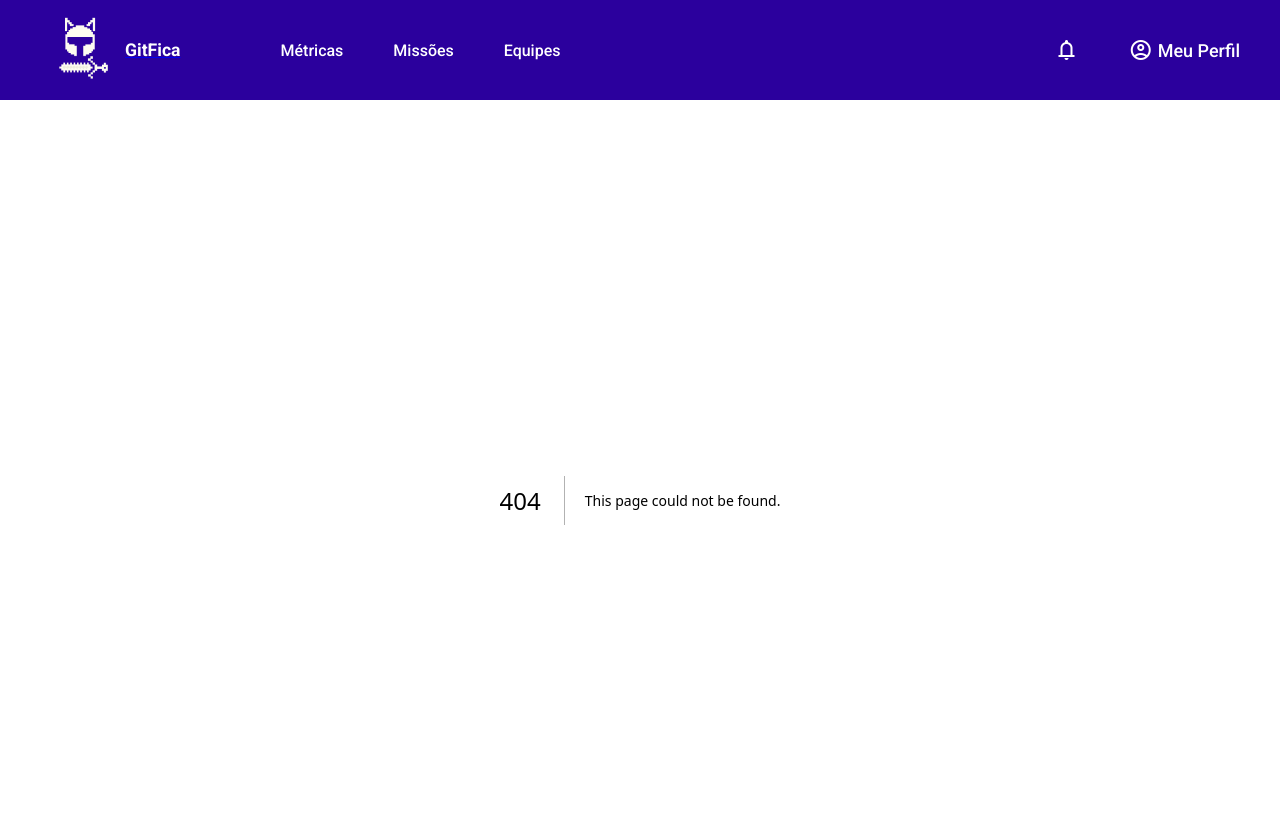
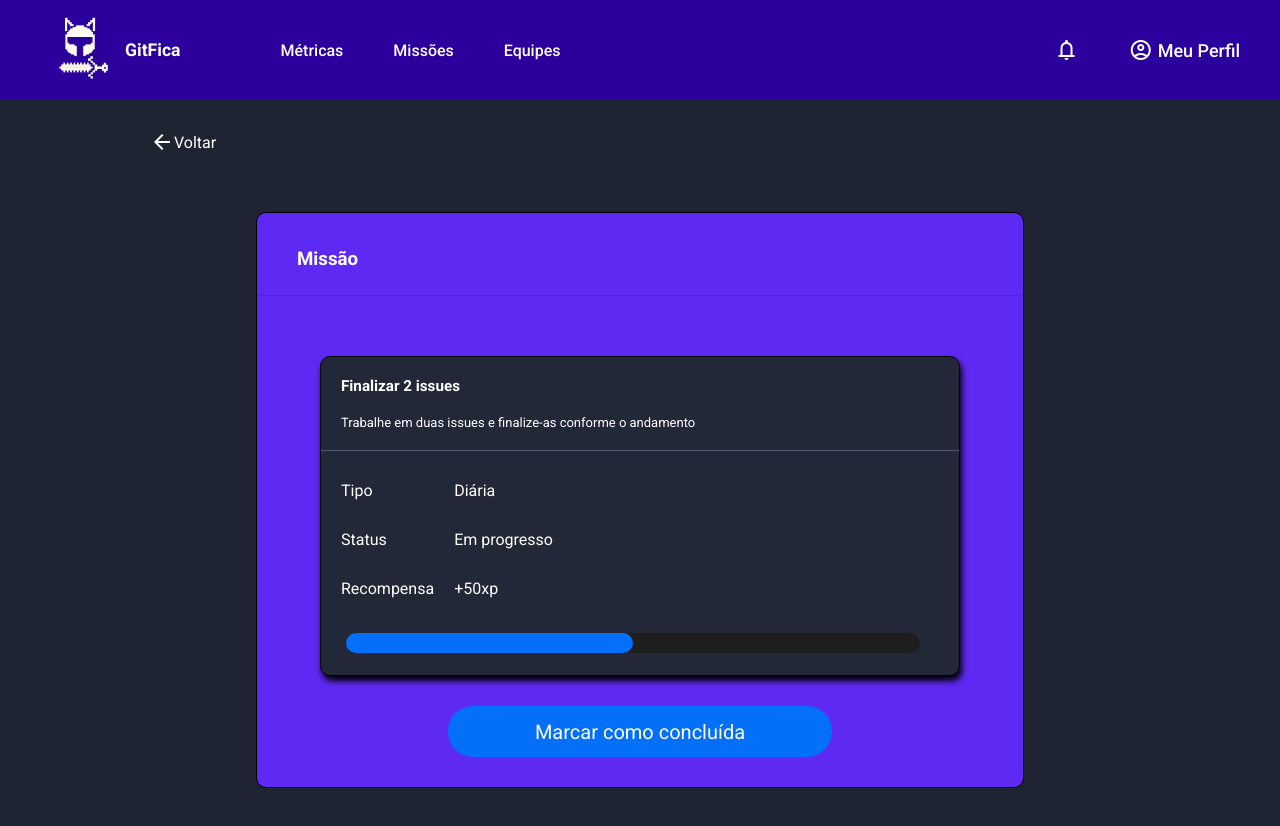
Before and after one commit to fga-eps-mds/2025.1-SGI-Frontend, a Next.js app: page /mission_detail in a window 1280 px wide. Before the commit this address had no page. Shown: the top 826 px of the page. Built offline with nearby package versions, Linux system fonts and the light colour scheme.

Commit message:
feat: termina tela de detalhes da missão

```diff
--- /dev/null
+++ b/src/app/mission_detail/mission_detail.module.css
@@ -0,0 +1,129 @@
+.container {
+  display: flex;
+  justify-content: center;
+  align-items: center;
+  height: 100vh;
+  font-family: var(--font-roboto), sans-serif;
+  color: white;
+}
+
+.mainPanel {
+  width: 60vw;
+  height: 45vw;
+  background: #5F29F4;
+  border: 1px solid black;
+  border-radius: 10px;
+}
+
+.backButton {
+  display: flex;
+  align-items: center;
+  position: absolute;
+  top: 130px;
+  left: 150px;
+  cursor: pointer;
+  text-decoration: none;
+  color: white;
+}
+
+.backButton:hover {
+  opacity: 0.8;
+}
+
+.missionTitle {
+  position: relative;
+  top: 35px;
+  left: 40px;
+}
+
+.separationBar {
+  width: 100%;
+  height: 1px;
+  background-color: #444;
+  margin: 60px 0px;
+}
+
+.detailPanel {
+  width: 50vw;
+  height: 25vw;
+  background: #222838;
+  border: 1px solid black;
+  border-radius: 10px;
+  box-shadow: 2px 5px 6px black;
+  margin-left: auto;
+  margin-right: auto;
+}
+
+.detailTitle {
+  position: relative;
+  top: 20px;
+  left: 20px;
+  font-size: 13px;
+}
+
+.detailExplanation {
+  position: relative;
+  top: 40px;
+  left: 20px;
+  font-size: 13px;
+}
+
+.detail_separationBar {
+  width: 100%;
+  height: 1px;
+  background-color: #51596F;
+  margin: 60px 0px;
+}
+
+.xpBar {
+  width: 90%;
+  height: 20px;
+  background-color: #1E1E1E;
+  border-radius: 12px;
+  margin: 25px;
+  position: relative;
+  top: 10px;
+  justify-content: center;
+}
+
+.xpFill {
+  height: 100%;
+  background-color: #046FF8;
+  border-radius: 12px;
+}
+
+.completedBox {
+  display: flex;
+  position: relative;
+  width: 30vw;
+  height: 4vw;
+  background: #046FF8;
+  border-radius: 25px;
+  margin-left: auto;
+  margin-right: auto;
+  align-items: center;
+  justify-content: center;
+  font-size: 20px;
+  cursor: pointer;
+  margin-top: 30px;
+}
+
+.infoTitle {
+  display: flex;
+  flex-direction: column;
+  gap: 30px;
+  margin-top: -30px;
+}
+
+.infoDescription {
+  display: flex;
+  flex-direction: column;
+  gap: 30px;
+  margin-top: -30px;
+}
+
+.tabs {
+  display: flex;
+  margin-left: 20px;
+  gap: 20px;
+}
--- /dev/null
+++ b/src/app/mission_detail/page.tsx
@@ -0,0 +1,67 @@
+'use client';
+import styles from './mission_detail.module.css';
+import Link from 'next/link';
+
+export default function Mission_detail(){
+    return(
+
+        <main className={styles.container}>
+            <Link href="/missions" className={styles.backButton}>
+                <span className="material-icons">arrow_back</span>
+                <span>Voltar</span>
+            </Link>
+            <div className={styles.mainPanel}>
+                <div className={styles.missionTitle}>
+                    <h3> Missão</h3>
+                </div>
+                <div className={styles.separationBar}></div>
+                <div className={styles.detailPanel}>
+                    <div className={styles.detailTitle}>
+                        <h3> Finalizar 2 issues</h3>
+                    </div>
+                    <div className={styles.detailExplanation}>
+                        <span>Trabalhe em duas issues  e finalize-as conforme o andamento</span>
+                    </div>
+                <div className={styles.detail_separationBar}></div>
+                <div className={styles.tabs}>
+                    <div className={styles.infoTitle}>
+                        <span>Tipo</span>
+                        <span>Status</span>
+                        <span>Recompensa</span>
+                    </div>
+                    <div className={styles.infoDescription}>
+                        <span>Diária</span>
+                        <span>Em progresso</span>
+                        <span>+50xp</span>
+                    </div>
+                    </div>
+                <div className={styles.xpBar}>
+                    <div className={styles.xpFill} style={{ width: '50%' }}></div>
+                </div>
+                </div>
+                <div className={styles.completedBox}>
+                    <span>Marcar como concluída</span>
+                </div>
+            </div>
+        </main>
+
+
+
+
+
+
+
+
+
+
+
+
+
+
+
+
+
+
+
+    )
+}
--- a/src/app/rewards_history/rewards_history.module.css
+++ b/src/app/rewards_history/rewards_history.module.css
@@ -5,6 +5,21 @@
   height: 100vh;
   font-family: var(--font-roboto), sans-serif;
   color: white;
+}
+
+.backButton {
+  display: flex;
+  align-items: center;
+  position: absolute;
+  top: 130px;
+  left: 150px;
+  cursor: pointer;
+  text-decoration: none;
+  color: white;
+}
+
+.backButton:hover {
+  opacity: 0.8;
 }
 
 .mainPanel {
```
Also changed, not shown: src/app/rewards_history/page.tsx (+6 -1 lines).
